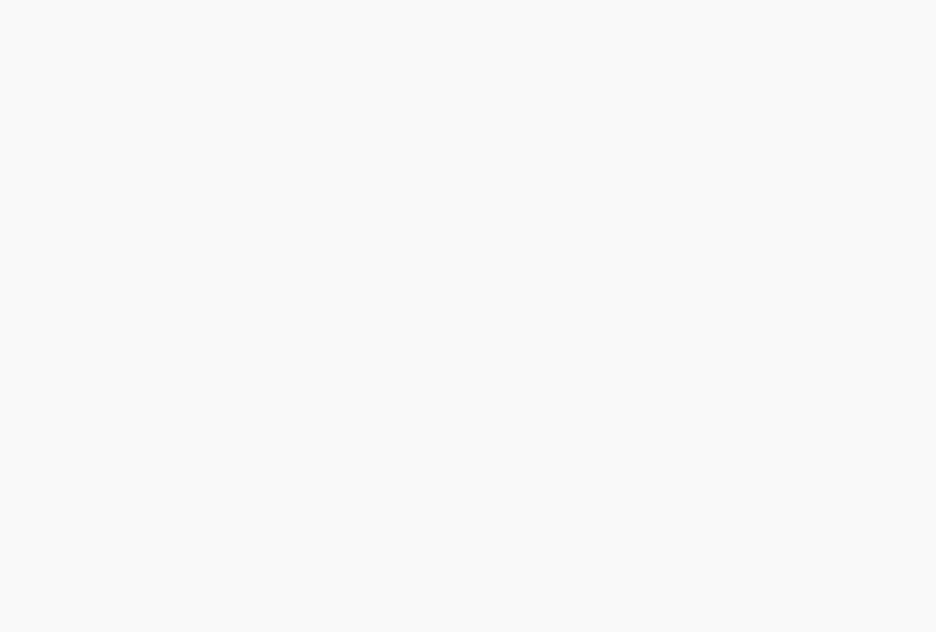
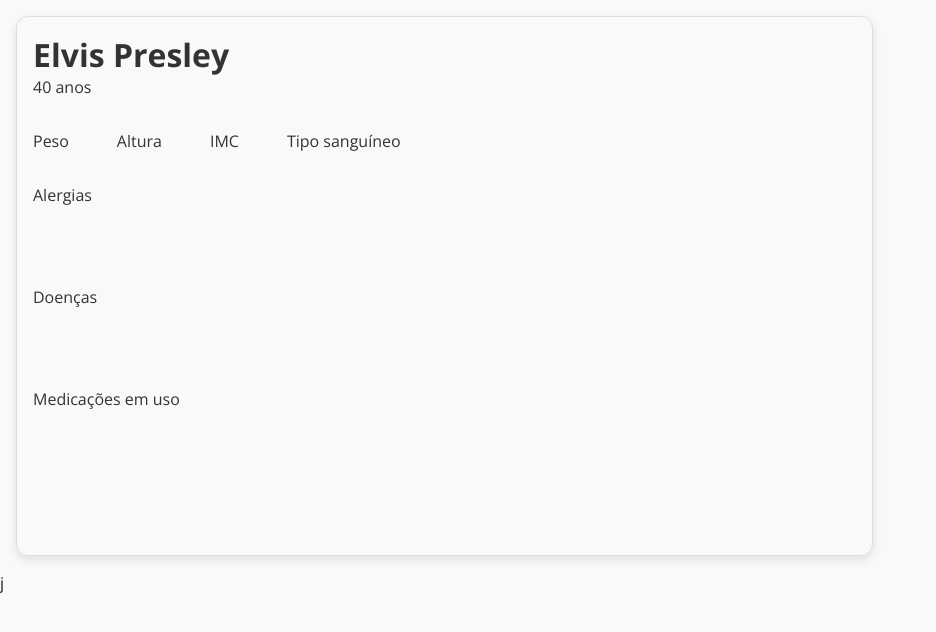
Before and after one commit to EPS-DataMed/client-side, a React (Vite) app: page /card in a window 1280 px wide. Before the commit this address had no page. Shown: the top 632 px of the page, without its empty margins (0-936 px from the left). Built offline with nearby package versions, Linux system fonts and the light colour scheme.

Commit message:
primeira versao do card

```diff
--- a/index.html
+++ b/index.html
@@ -22,3 +22,4 @@
     <script type="module" src="/src/main.tsx"></script>
   </body>
 </html>
+j
--- a/src/App.tsx
+++ b/src/App.tsx
@@ -6,6 +6,7 @@ import { GlobalStyle } from './styles/global'
 import { ToastContainer } from 'react-toastify'
 import 'react-toastify/ReactToastify.min.css'
 import { HomePage } from './pages/HomePage'
+import Card from './components/Card'
 
 export const queryClient = new QueryClient()
 
@@ -29,6 +30,7 @@ export function App() {
         <Router>
           <Routes>
             <Route path="/" element={<HomePage />} />
+            <Route path="/card" element={<Card />} />
           </Routes>
         </Router>
       </ThemeProvider>
--- /dev/null
+++ b/src/components/Card/index.tsx
@@ -0,0 +1,47 @@
+import React from 'react';
+import * as S from './styles'
+
+interface CardProps {
+  title: string;
+  content: string;
+}
+
+const Card: React.FC<CardProps> = () => {
+  return (
+    <S.CardContainer>
+
+      <S.CardContentHeader>
+        <S.CardTitle>Elvis Presley</S.CardTitle>
+        <S.TitleItem>40 anos</S.TitleItem>
+      </S.CardContentHeader>
+
+      <S.CardContentMainInformation>
+        <S.TitleItem>Peso</S.TitleItem>
+        <S.ItemIcon></S.ItemIcon>
+
+        <S.TitleItem>Altura</S.TitleItem>
+        <S.ItemIcon></S.ItemIcon>
+
+        <S.TitleItem>IMC</S.TitleItem>
+        <S.ItemIcon></S.ItemIcon>
+
+        <S.TitleItem>Tipo sanguíneo</S.TitleItem>
+        <S.ItemIcon></S.ItemIcon>
+      </S.CardContentMainInformation>
+
+      <S.CardContentSecondaryInformation>
+        <S.TitleItem>Alergias</S.TitleItem>
+        <S.DescriptionSecondaryInformation></S.DescriptionSecondaryInformation>
+
+        <S.TitleItem>Doenças</S.TitleItem>
+        <S.DescriptionSecondaryInformation></S.DescriptionSecondaryInformation>
+
+        <S.TitleItem>Medicações em uso</S.TitleItem>
+        <S.DescriptionSecondaryInformation></S.DescriptionSecondaryInformation>
+      </S.CardContentSecondaryInformation>
+
+    </S.CardContainer>
+  );
+};
+
+export default Card;
--- /dev/null
+++ b/src/components/Card/styles.ts
@@ -0,0 +1,60 @@
+import styled from 'styled-components';
+
+export const CardContainer = styled.div`
+  width: 857px;
+  height: 540px;
+  border: 1px solid #ddd;
+  border-radius: 12px;
+  padding: 16px;
+  margin: 16px;
+  box-shadow: 0 4px 8px rgba(0, 0, 0, 0.1);
+  transition: box-shadow 0.3s ease-in-out;
+  display: flex;
+  flex-direction: column;
+
+  &:hover {
+    box-shadow: 0 8px 16px rgba(0, 0, 0, 0.2);
+  }
+`;
+
+export const CardTitle = styled.h2`
+  margin-top: 0;
+  font-size: 2em;
+`;
+
+export const CardContentHeader = styled.div`
+  margin: 0;
+  font-size: 1em;
+  color: #333;
+`;
+
+export const CardContentMainInformation = styled.div`
+    display: flex;
+    flex-direction: row;
+    gap: 24px;
+    margin-top: 32px
+`;
+
+export const CardContentSecondaryInformation = styled.div`
+    display: flex;
+    flex-direction: column;
+    gap: 24px;
+    margin-top: 32px
+`;
+
+export const DescriptionSecondaryInformation = styled.div`
+    display: flex;
+    flex-direction: column;
+    gap: 24px;
+    margin-top: 32px
+`;
+
+export const TitleItem = styled.div`
+  font-size: 1em;
+  color: #333;
+  font-weight: "bold"
+`;
+
+export const ItemIcon = styled.div`
+    color: #333;
+`;
```
